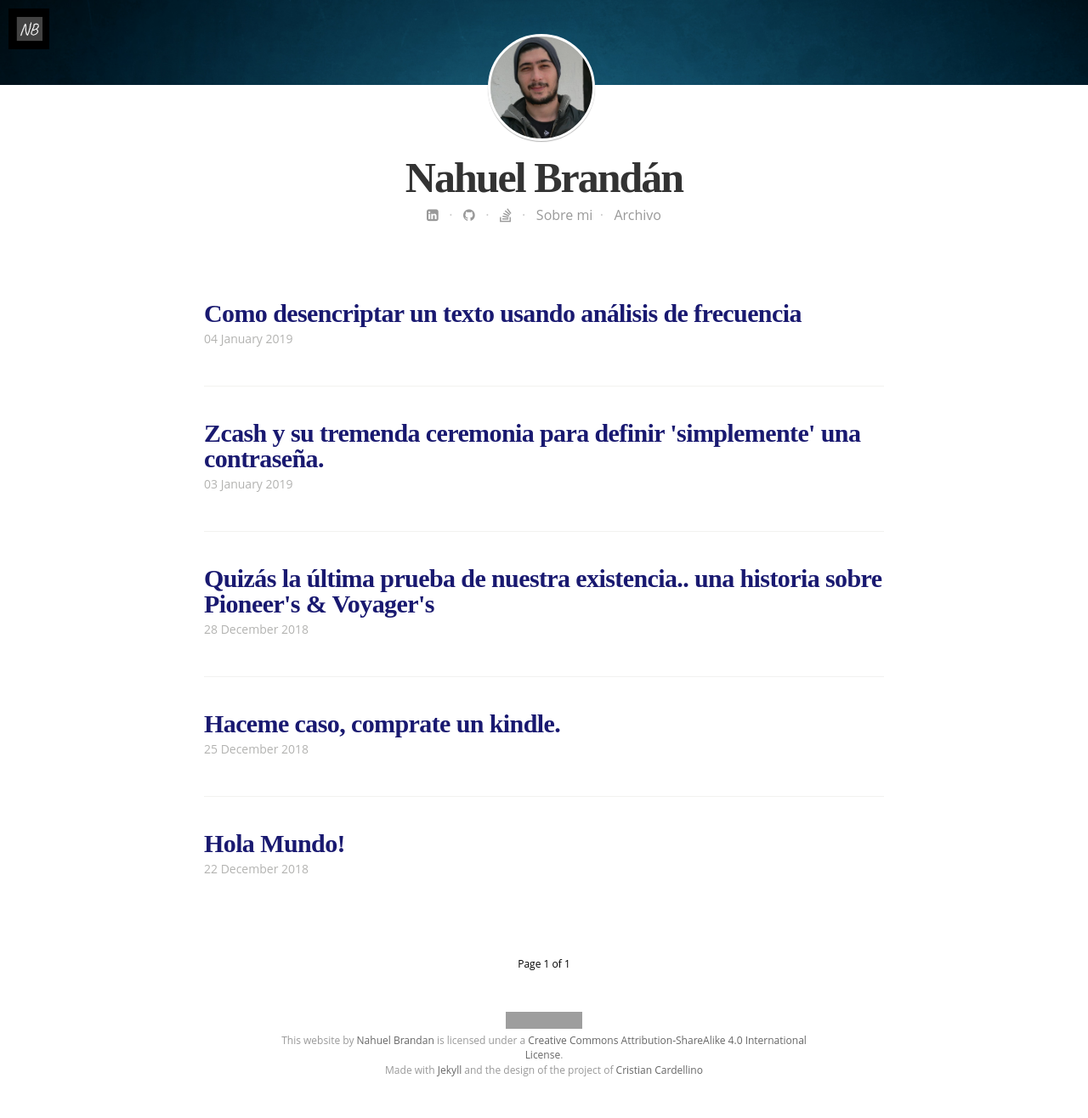
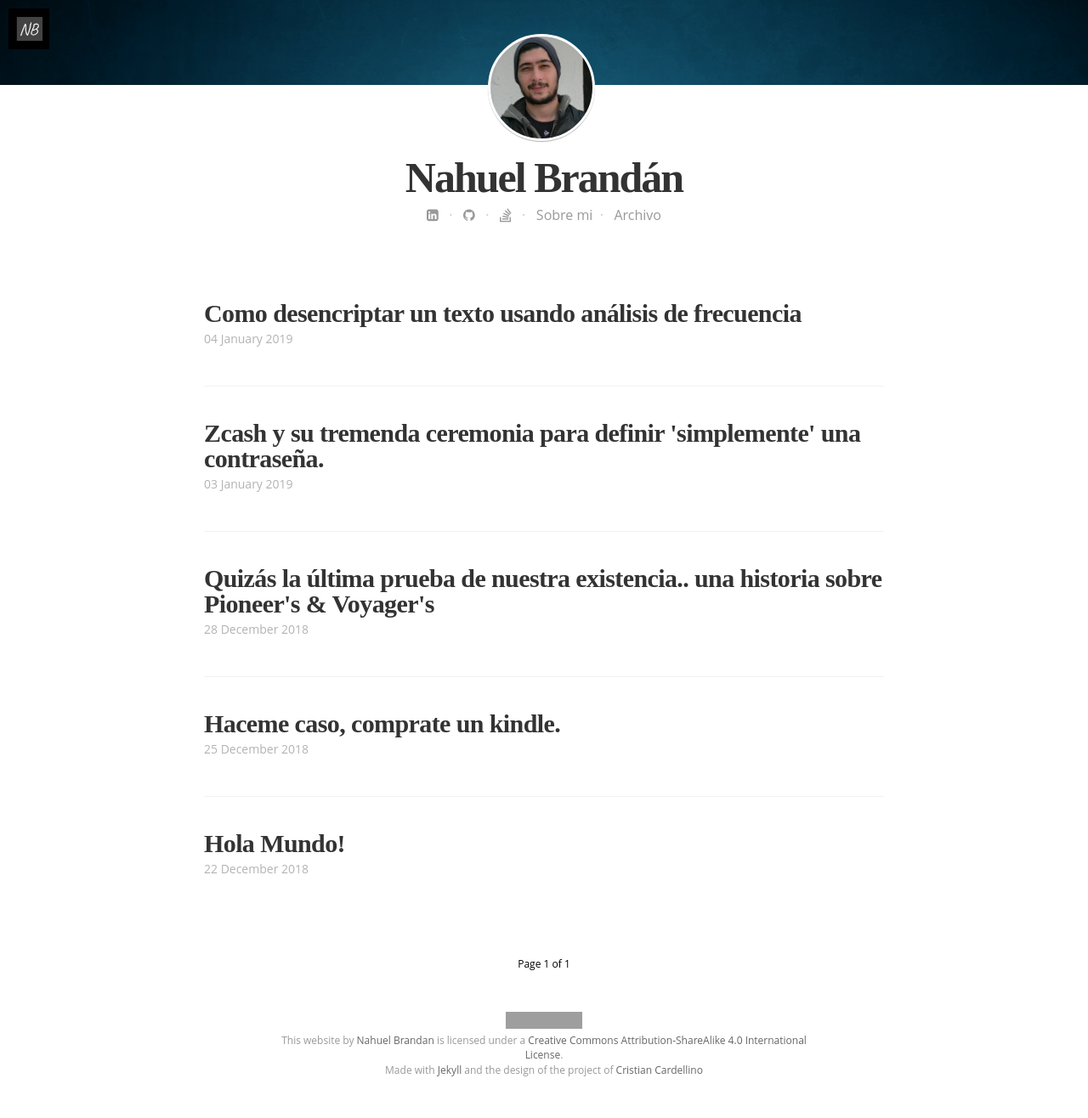
Before and after one commit to nahuelbrandan/nahuelbrandan.github.io, a Jekyll site: the page built from index.html, in a window 1280 px wide. Shown: the whole page at 85% size. Built offline with Jekyll 4.4.1, drawn with Linux system fonts in a browser that asks for light colours; nearby versions of some CDN libraries; some web fonts are replaced; the list of posts is cut into pages by our own code; grey boxes are pictures that could not be loaded.

Commit message:
cambio en el color de letra

```diff
--- a/css/main.sass
+++ b/css/main.sass
@@ -152,7 +152,7 @@ body
       font-family: $font-serif
       a
         text-decoration: none
-        color: #191970
+        color: #333
         &:hover
           text-decoration: none
     .post-excerpt
```
